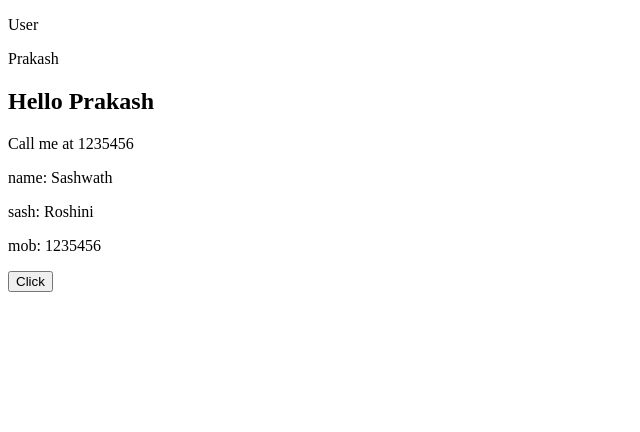
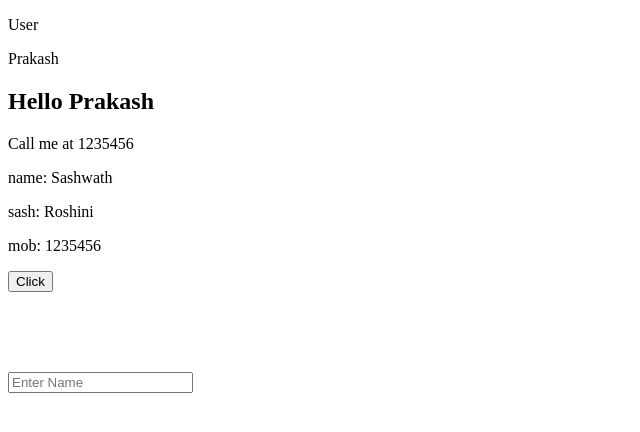
Before and after one commit to csdstudymaterials-sudo/react-class, a React (Vite) app in the folder client/: page / in a window 1280 px wide. Shown: the top 432 px of the page, without its empty margins (0-640 px from the left). Built offline with nearby package versions, Linux system fonts and the light colour scheme.

Commit message:
Input Field Using UseState

```diff
--- a/client/src/App.jsx
+++ b/client/src/App.jsx
@@ -5,6 +5,7 @@ import About from './About'
 import Parent from './Parent'
 import Child1 from './Child1'
 import Click from './Click'
+import Form from './Form'
 const mockdata = {
   name: 'Sashwath',
   sash:'Roshini',
@@ -19,6 +20,7 @@ const App = () => {
       <Child1 {...mockdata} />
       <Click></Click>
       <About></About>
+      <Form></Form>
     </div>
   )
 }
--- /dev/null
+++ b/client/src/Form.jsx
@@ -0,0 +1,18 @@
+import { useState } from "react"
+import React from 'react'
+const Form = () => {
+const [name,setName]=useState("");
+const handle=(e)=>{
+    setName(e.target.value)
+}
+  return (
+    <div>
+        <input type="text"
+        onChange={handle}
+        placeholder="Enter Name"/>
+        <h1>{name}</h1>
+    </div>
+  )
+}
+
+export default Form
```
